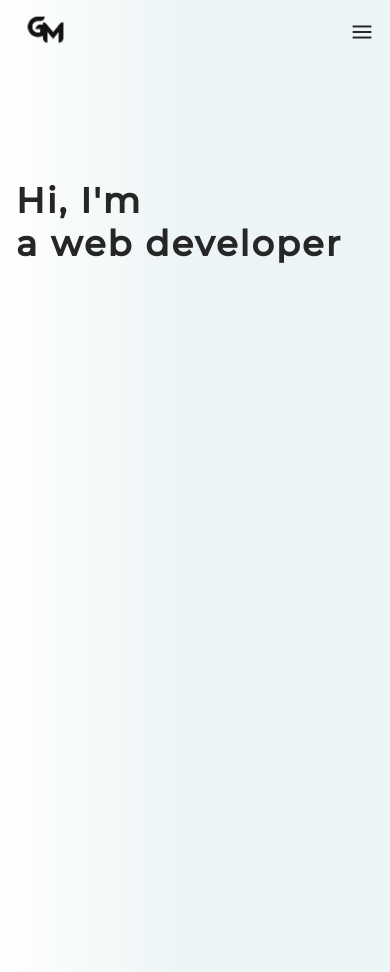
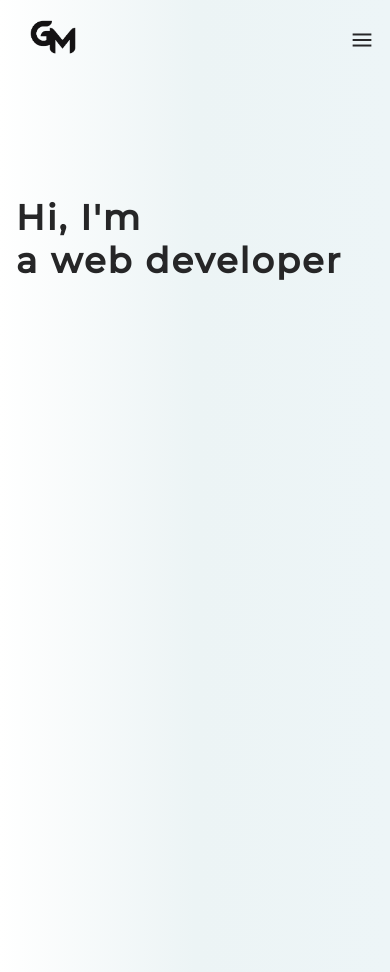
Before and after one commit to Gmacri99/Portfolio, a website: page Index.html in a window 390 px wide. Drawn offline with nearby package versions, Linux system fonts and the light colour scheme.

Commit message:
Update Styles.css

```diff
--- a/Styles.css
+++ b/Styles.css
@@ -93,7 +93,7 @@ h1,h2,h3,h4,h5,h6{
     }
 
     .about-container{
-        height: 94vh;
+        height: 92vh;
 display: flex;
 padding-top: 8em;
 flex-wrap: wrap-reverse;
@@ -119,12 +119,12 @@ justify-content: start;
         position: sticky;
         display: grid;
         grid-template-columns: 35% 2fr;
-        height: 6vh;
+        height: 8vh;
 
     }
 
     .Logo{
-        height: 4rem;
+        height: 5rem;
     }
 }
 
```
